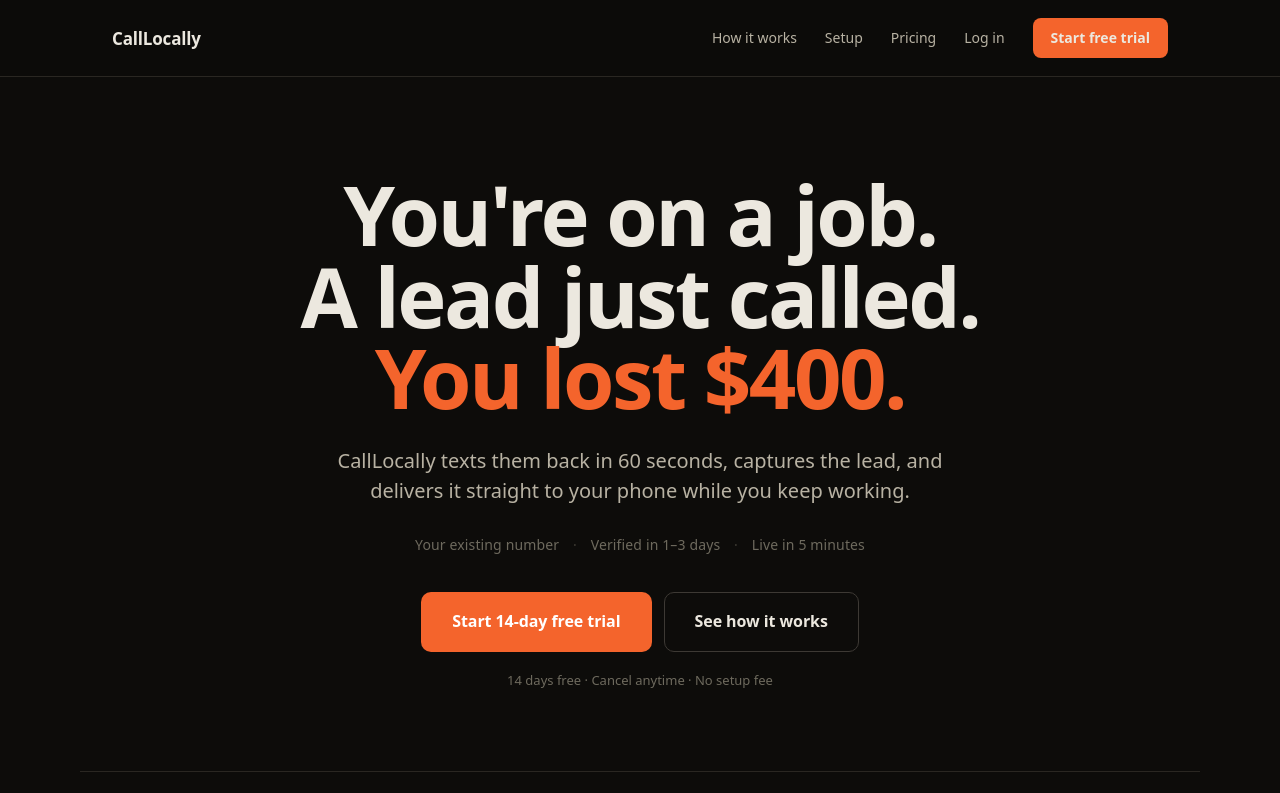
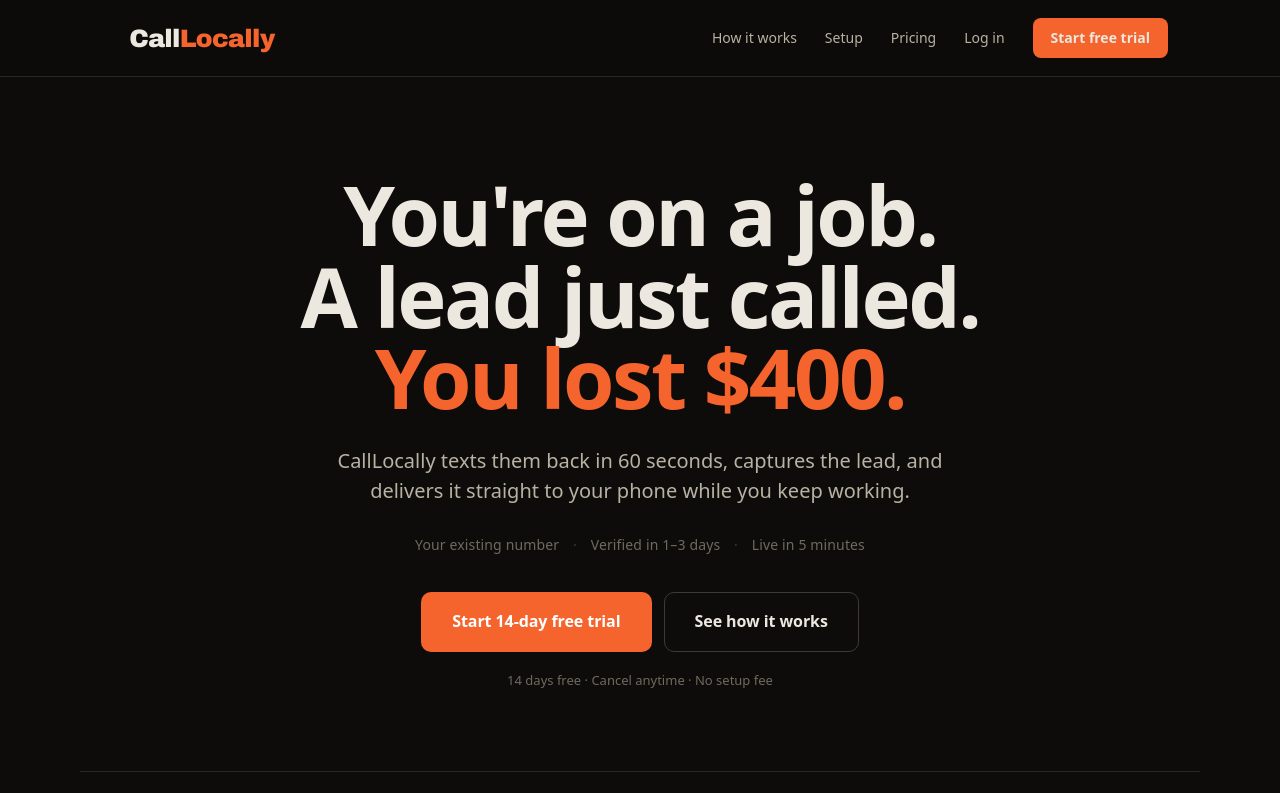
Before and after one commit to CallLocally/main, a website: page public/index.html in a window 1280 px wide. Shown: the top 793 px of the page. Drawn offline with Linux system fonts and the light colour scheme.

Commit message:
add brand mark v1 — favicon, wordmark, header logo

```diff
--- a/public/index.html
+++ b/public/index.html
@@ -593,12 +593,15 @@
       footer.site .footer__row { flex-direction: column; align-items: flex-start; }
     }
   </style>
+  <link rel="icon" type="image/svg+xml" href="/favicon.svg">
+  <link rel="apple-touch-icon" href="/favicon.svg">
+  <meta name="theme-color" content="#FF5C1A">
 </head>
 <body>
 
   <header class="header">
     <div class="header__inner">
-      <a class="brand" href="/">CallLocally</a>
+      <a class="brand" href="/" aria-label="CallLocally home"><svg xmlns="http://www.w3.org/2000/svg" viewBox="0 0 400 80" height="36" role="img" aria-label="CallLocally"><text x="200" y="60" text-anchor="middle" font-size="56" font-weight="900" font-family="'Arial Black','Helvetica Neue',sans-serif" letter-spacing="-1.5"><tspan fill="var(--ink)">Call</tspan><tspan fill="var(--accent)">Locally</tspan></text></svg></a>
       <nav class="header__nav">
         <a class="nav-link" href="#how-it-works">How it works</a>
         <a class="nav-link" href="#setup">Setup</a>
```
Also changed, not shown: public/favicon.svg (added), public/logo-wordmark.svg (added).
